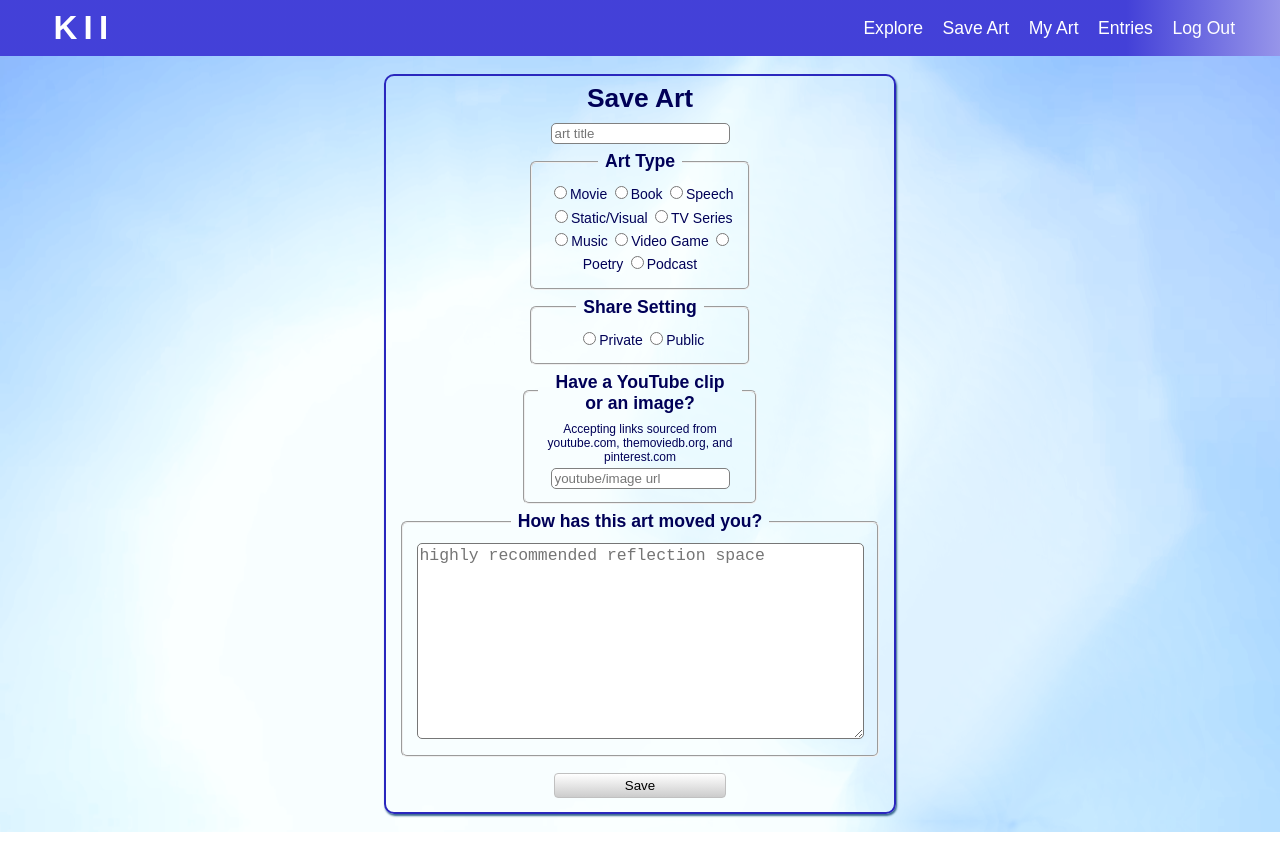
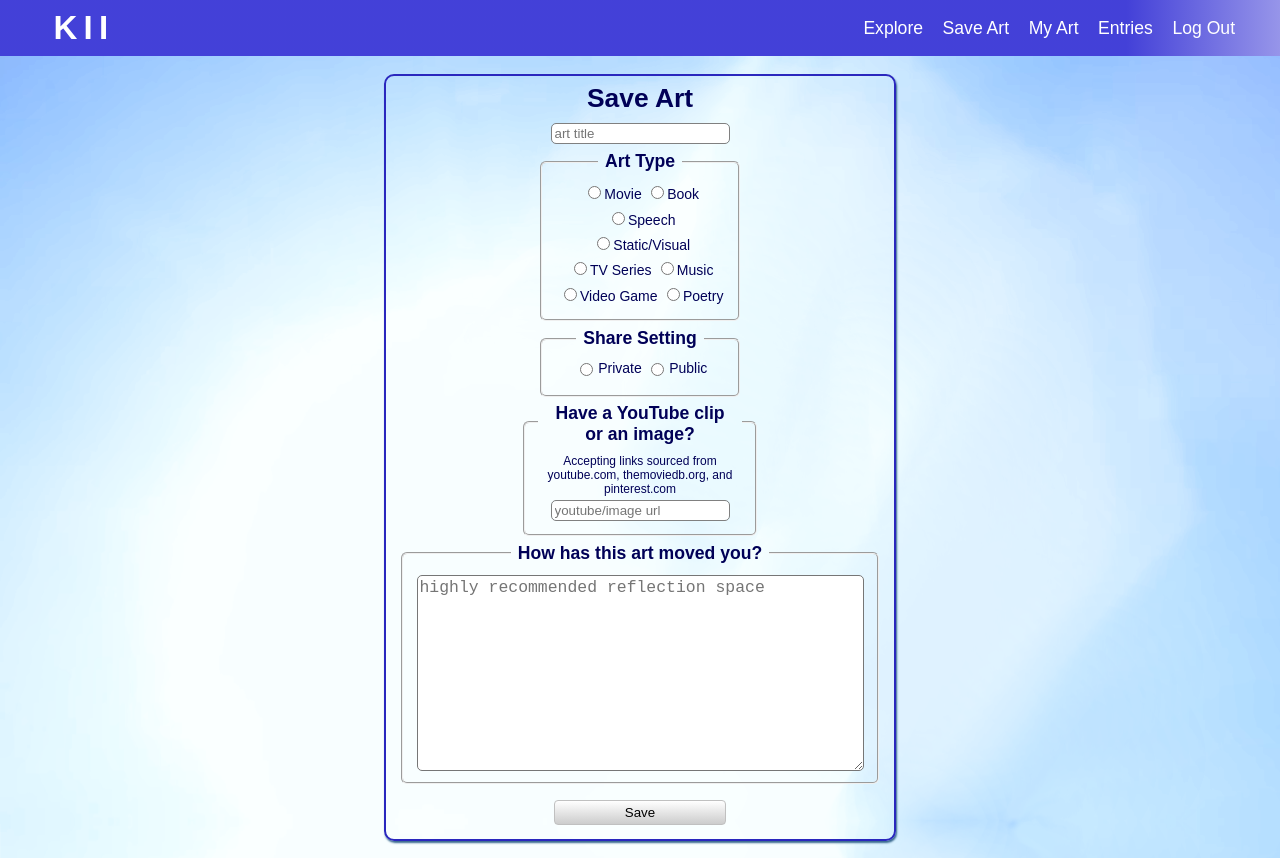
Before and after one commit to balderekjk/Keep-It-Inspirational, a React (Create React App) app: page /saveart in a window 1280 px wide. Before the commit the page ends 832 px from the top, so only its background shows below. Built offline with nearby package versions, Linux system fonts and the light colour scheme; no server answers; sample sign-in values are in the browser's storage.

Commit message:
better styled radio group

```diff
--- a/src/Components/AuthForm.module.css
+++ b/src/Components/AuthForm.module.css
@@ -8,6 +8,9 @@ h4 {
 }
 
 fieldset {
+  display: flex;
+  flex-direction: column;
+  align-items: center;
   max-width: 100%;
   width: 200px;
   border-radius: 6px;
@@ -93,7 +96,11 @@ textarea:focus {
 }
 
 .radio-group {
-  width: 190px;
+  display: flex;
+  flex-wrap: wrap;
+  justify-content: center;
+  gap: 2px;
+  width: 100%;
   font-size: 14px;
 }
 
--- a/src/Components/SaveArt.js
+++ b/src/Components/SaveArt.js
@@ -111,6 +111,7 @@ export default function SaveArt() {
             <h4>Art Type</h4>
           </legend>
           <div className={formStyles['radio-group']}>
+            <div>
               <input
                 type="radio"
                 id="movie"
@@ -120,6 +121,8 @@ export default function SaveArt() {
                 value="Movie"
               />
               <label htmlFor="movie">Movie</label>
+            </div>
+            <div>
               <input
                 type="radio"
                 id="book"
@@ -129,6 +132,8 @@ export default function SaveArt() {
                 value="Book"
               />
               <label htmlFor="book">Book</label>
+            </div>
+            <div>
               <input
                 type="radio"
                 id="speech"
@@ -138,6 +143,8 @@ export default function SaveArt() {
                 value="Speech"
               />
               <label htmlFor="speech">Speech</label>
+            </div>
+            <div>
               <input
                 type="radio"
                 id="static"
@@ -147,6 +154,8 @@ export default function SaveArt() {
                 value="Static/Visual"
               />
               <label htmlFor="static">Static/Visual</label>
+            </div>
+            <div>
               <input
                 type="radio"
                 id="series"
@@ -156,6 +165,8 @@ export default function SaveArt() {
                 value="TV Series"
               />
               <label htmlFor="series">TV Series</label>
+            </div>
+            <div>
               <input
                 type="radio"
                 id="music"
@@ -165,6 +176,8 @@ export default function SaveArt() {
                 value="Music"
               />
               <label htmlFor="music">Music</label>
+            </div>
+            <div>
               <input
                 type="radio"
                 id="game"
@@ -174,6 +187,8 @@ export default function SaveArt() {
                 value="Video Game"
               />
               <label htmlFor="game">Video Game</label>
+            </div>
+            <div>
               <input
                 type="radio"
                 id="poetry"
@@ -183,15 +198,7 @@ export default function SaveArt() {
                 value="Poetry"
               />
               <label htmlFor="poetry">Poetry</label>
-            <input
-              type="radio"
-              id="podcast"
-              name="type"
-              onChange={(e) => handleTypeButtons(e)}
-              onBlur={formik.handleBlur}
-              value="Podcast"
-            />
-            <label htmlFor="podcast">Podcast</label>
+            </div>
           </div>
         </fieldset>
         {isSubmitClicked && formik.errors.type && <p>{formik.errors.type}</p>}
```
Lines whose indentation alone changed are shown as unchanged.
